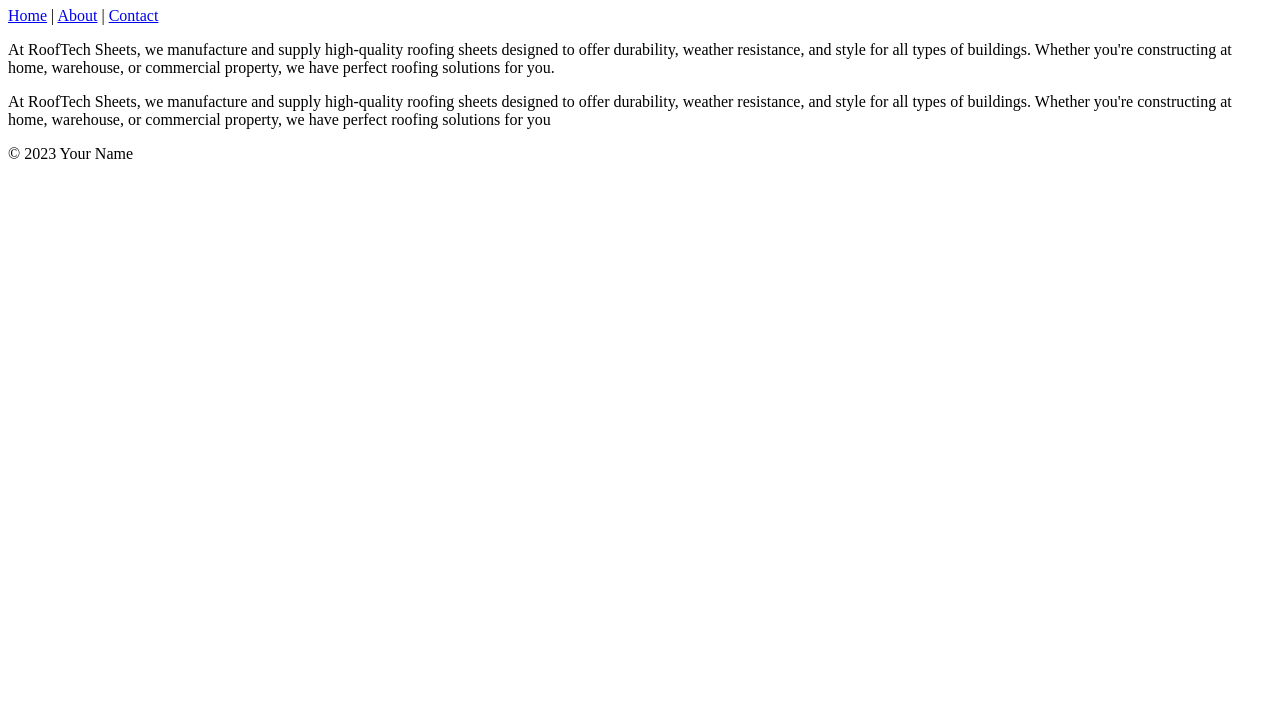
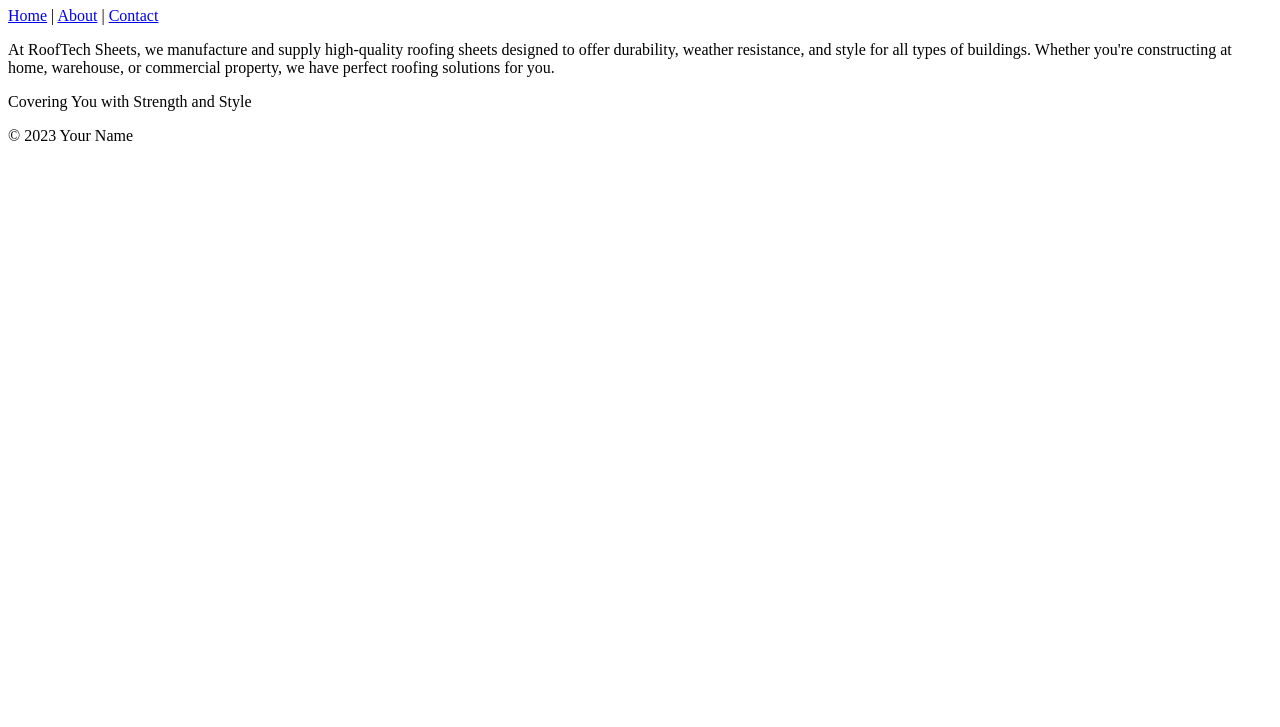
Before and after one commit to bida24-341/RoofTech-Sheets, a plain HTML site: page about.html in a window 1280 px wide. Shown: the part 73-800 px from the top of the page. Drawn offline with Linux system fonts and the light colour scheme.

Commit message:
Update about.html

```diff
--- a/about.html
+++ b/about.html
@@ -35,7 +35,7 @@
 
 <p>At RoofTech Sheets, we manufacture and supply high-quality roofing sheets designed to offer durability, weather resistance, and style for all types of buildings. Whether you're constructing at home, warehouse, or commercial property, we have perfect roofing solutions for you.</p>
 
-<p>At RoofTech Sheets, we manufacture and supply high-quality roofing sheets designed to offer durability, weather resistance, and style for all types of buildings. Whether you're constructing at home, warehouse, or commercial property, we have perfect roofing solutions for you</p>
+<p>Covering You with Strength and Style</p>
 
 </main>
 
```
